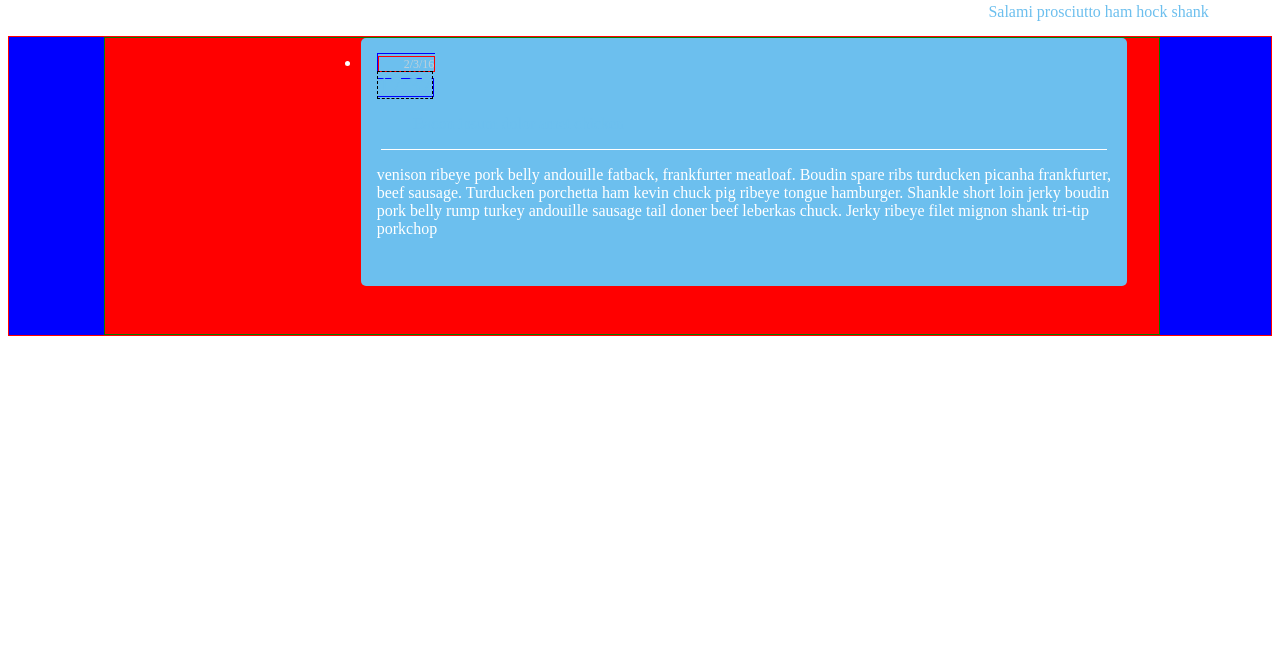
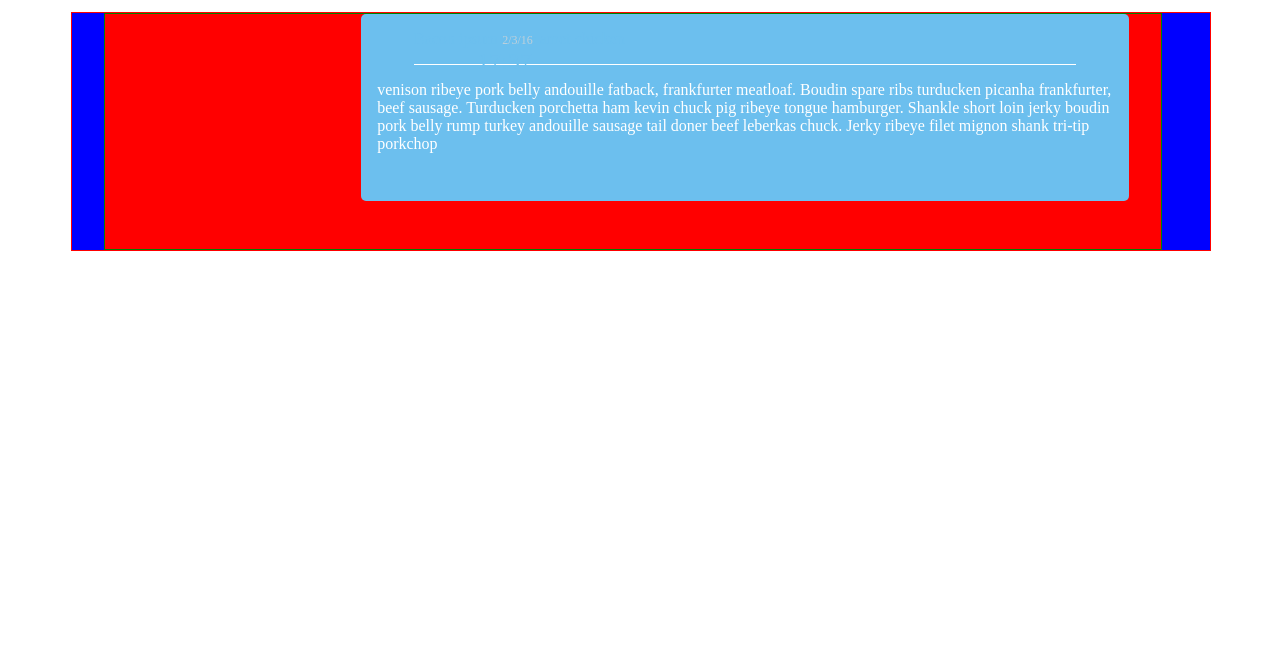
Before and after one commit to gturmel/vertical-timeline, a plain HTML site: page index.html in a window 1280 px wide. Shown: the part 142-800 px from the top of the page. Drawn offline with Linux system fonts and the light colour scheme.

Commit message:
date and time aligned with p

```diff
--- a/assets/style.css
+++ b/assets/style.css
@@ -2,9 +2,8 @@
 
 header {
   width: 90%;
-  margin: 0 auto 0 auto;
-  padding: 1em 2em 3em 2em;
   color: #6cbfee;
+  margin-left: 5%;
 }
 
 h3, h1 {
@@ -17,13 +16,11 @@ nav {
 /*section. Having the ul wrapped in section means that I can set the
 padding/margin/whatever to hold all of the ul in to where I want it. Yessss*/
 section {
+  width: 90%;
   border: 1px solid red;
   background-color: blue;
-  margin: 0 0 5% 0;
-  padding: 0 5% 0 5%;
+  margin-left: 5%;
 }
-
-
 
 /* ul Styling */
 
@@ -33,7 +30,7 @@ ul {
   padding: 0 2em 3em 0;
   border: 1px solid green;
   background-color: red;
-
+  display: inline-block;
 }
 
 /* li styling */
@@ -43,7 +40,8 @@ li {
   border-radius: 5px;
   margin-left: 25%;
   padding: 1em;
-  position: relative;
+  display: inline-block;
+  /*position: absolute;*/
 }
 
 header {
@@ -53,13 +51,12 @@ header {
 }
 
 .datetime {
-  /*display: block;*/
-  border: 1px solid blue;
-  /*margin-left: 100px;*/
+  display: inline-block;;
+  margin-left: 100px;
+  position: absolute;
 }
 
 .datetime span:first-child{
-  border: 1px solid red;
   font-size: .75em;
   color: #bdd0db;
   text-align: right;
@@ -67,7 +64,6 @@ header {
 }
 
 .datetime span:last-child {
-  border: 1px dashed black;
   font-size: 1.5em;
   color: #6cbfee;
   text-align: right;
```
